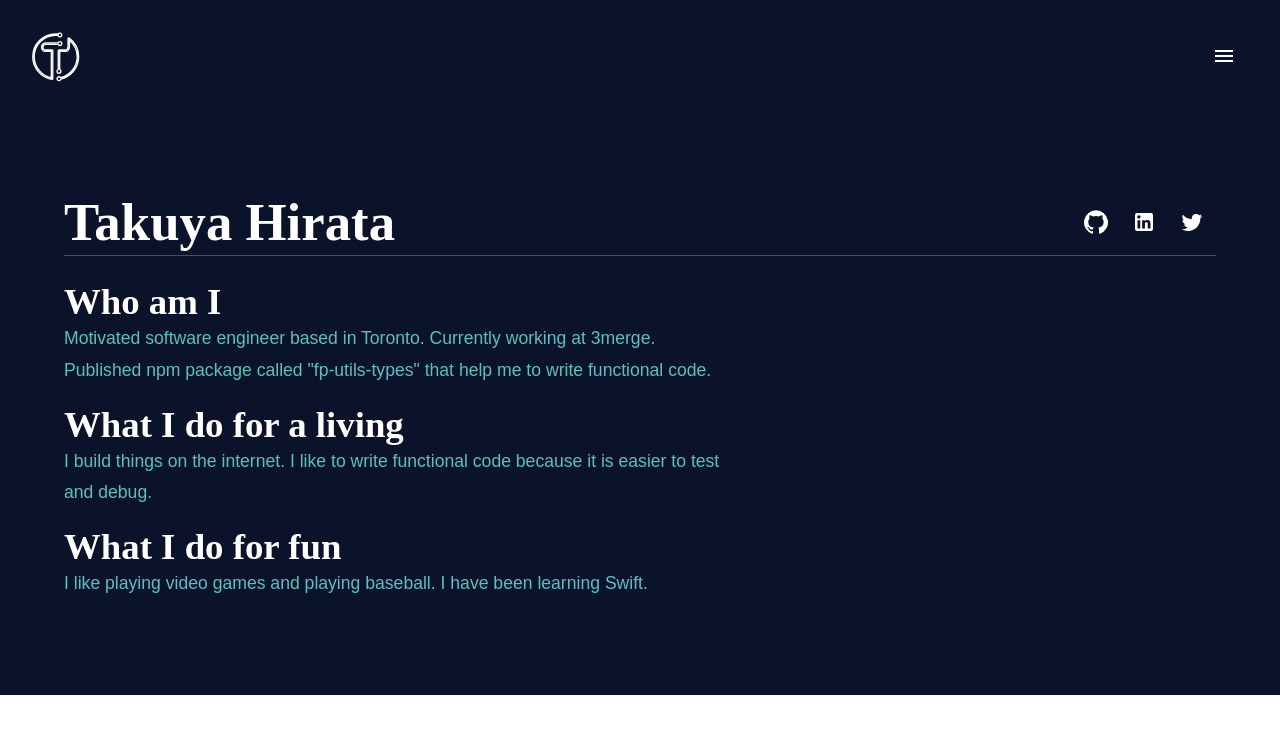
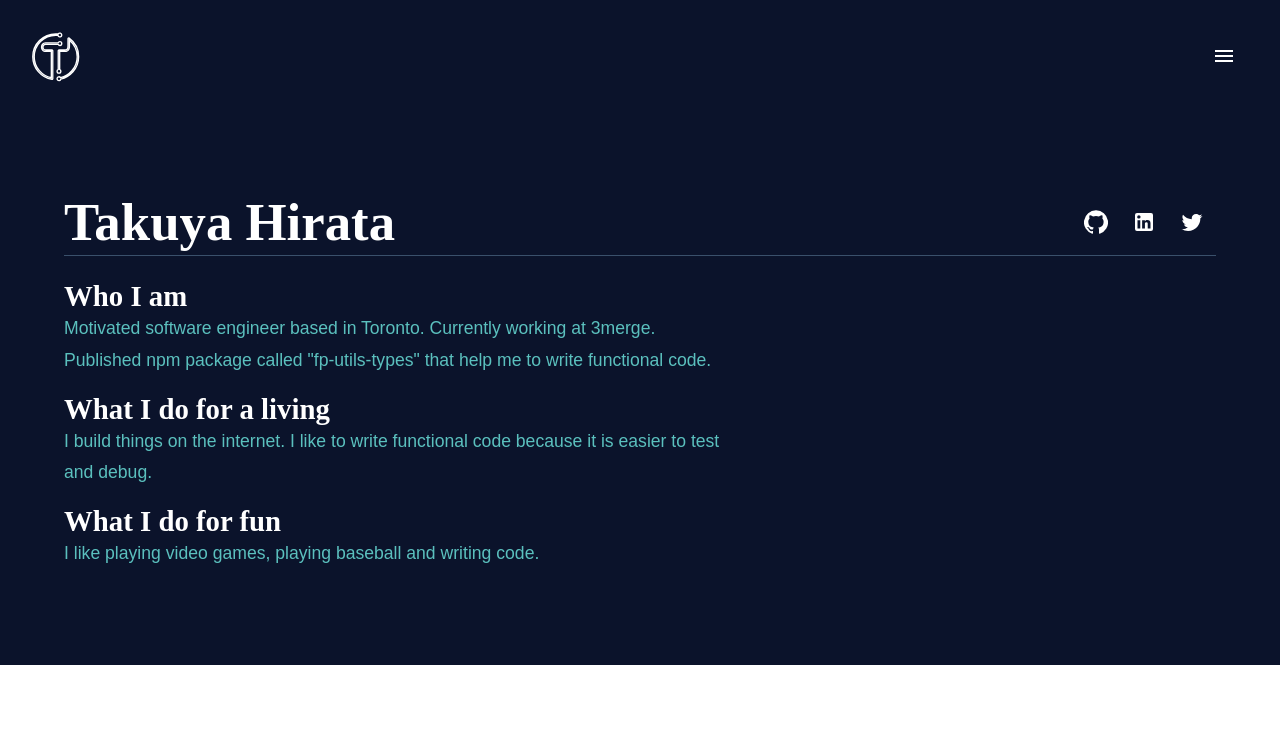
Before and after one commit to takuyahirata23/portfolio-v3, a Next.js app: page /profile in a window 1280 px wide. Shown: the top 734 px of the page. Built offline with nearby package versions, Linux system fonts and the light colour scheme.

Commit message:
style: h3 heading style

```diff
--- a/pages/profile.js
+++ b/pages/profile.js
@@ -1,12 +1,8 @@
-import { useState } from 'react'
-import { Grid, Tab, Tabs, Typography } from '@material-ui/core'
+import { Grid, Typography } from '@material-ui/core'
 import { Divider, Layout } from '../src/elements'
 import { SocialLinks } from '../src/components'
 
 export default function Profile() {
-  const [tab, setTab] = useState(0)
-  const handleTabChange = (e, val) => setTab(val)
-
   return (
     <Layout withHeader py>
       <Grid container alignItems="center">
@@ -18,7 +14,7 @@ export default function Profile() {
         </Grid>
       </Grid>
       <Divider />
-      <Typography variant="h3">Who am I</Typography>
+      <Typography variant="h3">Who I am</Typography>
       <Typography color="textSecondary" paragraph>
         Motivated software engineer based in Toronto. Currently working at
         3merge. <br />
@@ -32,8 +28,7 @@ export default function Profile() {
       </Typography>
       <Typography variant="h3">What I do for fun</Typography>
       <Typography color="textSecondary" paragraph>
-        I like playing video games and playing baseball. I have been learning
-        Swift.
+        I like playing video games, playing baseball and writing code.
       </Typography>
     </Layout>
   )
--- a/src/utils/theme.js
+++ b/src/utils/theme.js
@@ -46,13 +46,13 @@ darkTheme.typography.h2 = {
 }
 
 darkTheme.typography.h3 = {
-  fontSize: '2.3rem',
+  fontSize: '1.8rem',
   fontFamily: ['Cormorant Garamond', 'serif'].join(', '),
   [darkTheme.breakpoints.down('sm')]: {
-    fontSize: '2rem',
+    fontSize: '1.5rem',
   },
   [darkTheme.breakpoints.down('xs')]: {
-    fontSize: '1.5rem',
+    fontSize: '1.2rem',
   },
 }
 
@@ -67,6 +67,6 @@ darkTheme.typography.body1 = {
     fontSize: '1.1rem',
   },
   [darkTheme.breakpoints.down('xs')]: {
-    fontSize: '1rem',
+    fontSize: '.9rem',
   },
 }
```
